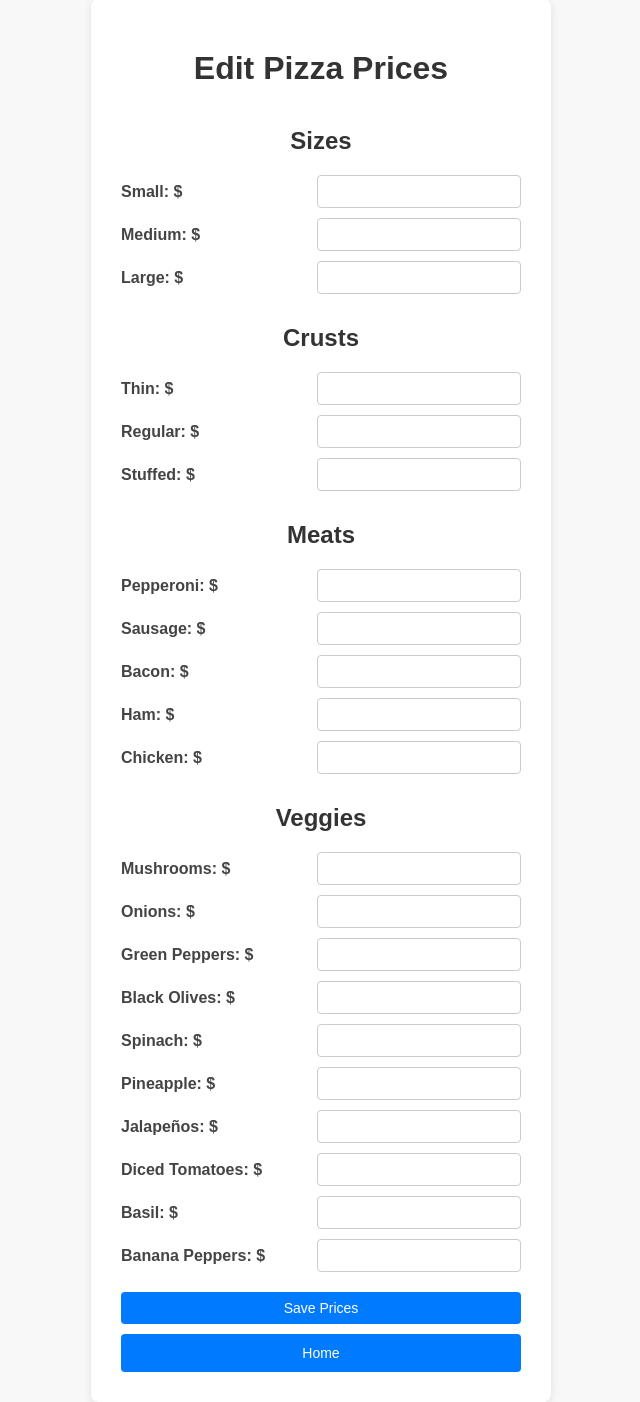
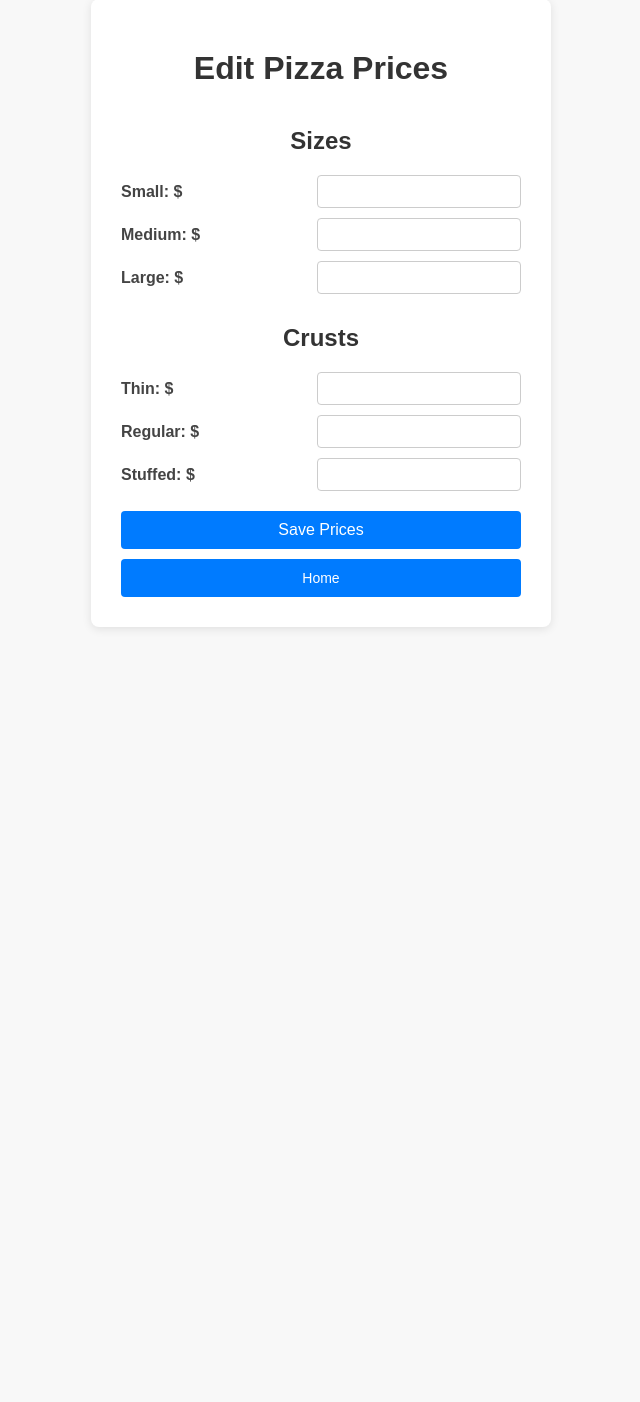
Before and after one commit to mattygi/pizzaproject, a Flask app: template pizzaApp-main/pizzaApp/templates/editPrices.html in a window 1280 px wide. Shown: the part 41-1443 px from the top of the page, without its empty margins (319-959 px from the left). After the commit the page ends 840 px from the top, so only its background shows below. Run offline with Flask 3, Linux system fonts and the light colour scheme; the template is opened without the code that fills it: most values are stand-ins (such as "Sample title", 1, 10 or a date in 2020).

Commit message:
Update editPrices.html

```diff
--- a/pizzaApp-main/pizzaApp/templates/editPrices.html
+++ b/pizzaApp-main/pizzaApp/templates/editPrices.html
@@ -3,110 +3,45 @@
 <head>
   <meta charset="UTF-8">
   <title>Edit Prices</title>
-  <link rel="stylesheet" href="../static/css/styles.css">
+  <link rel="stylesheet" href="{{ url_for('static', filename='css/styles.css') }}">
+  <script src="{{ url_for('static', filename='js/editprices.js') }}"></script>
 </head>
 <body>
     <div class="container">
         <h1>Edit Pizza Prices</h1>
-        <form id="price-form">
+        <form id="price-form" method="post" action="{{ url_for('update_prices') }}">
             <h2>Sizes</h2>
             <div class="inline-input">
                 <label>Small: $</label>
-                <input type="number" name="size_small" step="0.01">
+                <input type="number" name="size_small" step="0.01" value="{{ menu.get('Small', '') }}" required>
+            </div>
+            <div class="inline-input">
+                <label>Medium: $</label>
+                <input type="number" name="size_medium" step="0.01" value="{{ menu.get('Medium', '') }}" required>
+            </div>
+            <div class="inline-input">
+                <label>Large: $</label>
+                <input type="number" name="size_large" step="0.01" value="{{ menu.get('Large', '') }}" required>
             </div>
 
-            <div class="inline-input">
-                <label>Medium: $</label>
-                <input type="number" name="size_medium" step="0.01">
-            </div>
-
-            <div class="inline-input">
-                <label>Large: $</label>
-                <input type="number" name="size_large" step="0.01">
-            </div>
-                <h2>Crusts</h2>
+            <h2>Crusts</h2>
             <div class="inline-input">
                 <label>Thin: $</label>
-                <input type="number" name="crust_thin" step="0.01">
+                <input type="number" name="crust_thin" step="0.01" value="{{ menu.get('Thin Crust', '') }}" required>
             </div>
             <div class="inline-input">
                 <label>Regular: $</label>
-                <input type="number" name="crust_regular" step="0.01">
+                <input type="number" name="crust_regular" step="0.01" value="{{ menu.get('Regular Crust', '') }}" required>
             </div>
             <div class="inline-input">
                 <label>Stuffed: $</label>
-                <input type="number" name="crust_stuffed" step="0.01">
+                <input type="number" name="crust_stuffed" step="0.01" value="{{ menu.get('Stuffed Crust', '') }}" required>
             </div>
 
-            <h2>Meats</h2>
-            <div class="inline-input">
-                <label>Pepperoni: $</label>
-                <input type="number" name="meats_pepperoni" step="0.01">
-            </div>
-            <div class="inline-input">
-                <label>Sausage: $</label>
-                <input type="number" name="meats_sausage" step="0.01">
-            </div>
-            <div class="inline-input">
-                <label>Bacon: $</label>
-                <input type="number" name="meats_bacon" step="0.01">
-            </div>
-            <div class="inline-input">
-                <label>Ham: $</label>
-                <input type="number" name="meats_ham" step="0.01">
-            </div>
-            <div class="inline-input">
-                <label>Chicken: $</label>
-                <input type="number" name="meats_chicken" step="0.01">
-            </div>
-
-            <h2>Veggies</h2>
-            <div class="inline-input">
-                <label>Mushrooms: $</label>
-                <input type="number" name="veggies_mushrooms" step="0.01">
-            </div>
-            <div class="inline-input">
-                <label>Onions: $</label>
-                <input type="number" name="veggies_onions" step="0.01">
-            </div>
-            <div class="inline-input">
-                <label>Green Peppers: $</label>
-                <input type="number" name="veggies_green_peppers" step="0.01">
-            </div>
-            <div class="inline-input">
-                <label>Black Olives: $</label>
-                <input type="number" name="veggies_black_olives" step="0.01">
-            </div>
-            <div class="inline-input">
-                <label>Spinach: $</label>
-                <input type="number" name="veggies_spinach" step="0.01">
-            </div>
-            <div class="inline-input">
-                <label>Pineapple: $</label>
-                <input type="number" name="veggies_pineapple" step="0.01">
-            </div>
-            <div class="inline-input">
-                <label>Jalapeños: $</label>
-                <input type="number" name="veggies_jalapenos" step="0.01">
-            </div>
-            <div class="inline-input">
-                <label>Diced Tomatoes: $</label>
-                <input type="number" name="veggies_diced_tomatoes" step="0.01">
-            </div>
-            <div class="inline-input">
-                <label>Basil: $</label>
-                <input type="number" name="veggies_basil" step="0.01">
-            </div>
-            <div class="inline-input">
-                <label>Banana Peppers: $</label>
-                <input type="number" name="veggies_banana_peppers" step="0.01">
-            </div>
-            <a href="../templates/customize_pizza.html" class="small-btn login-btn">Save Prices</a>
+            <button type="submit" class="small-btn login-btn">Save Prices</button>
         </form>
 
-        <a href="../templates/index.html" class="small-btn login-btn">Home</a>
+        <a href="{{ url_for('index') }}" class="small-btn login-btn">Home</a>
     </div>
-
-  <script src="../scripts/price_editor.js"></script>
 </body>
 </html>
```
